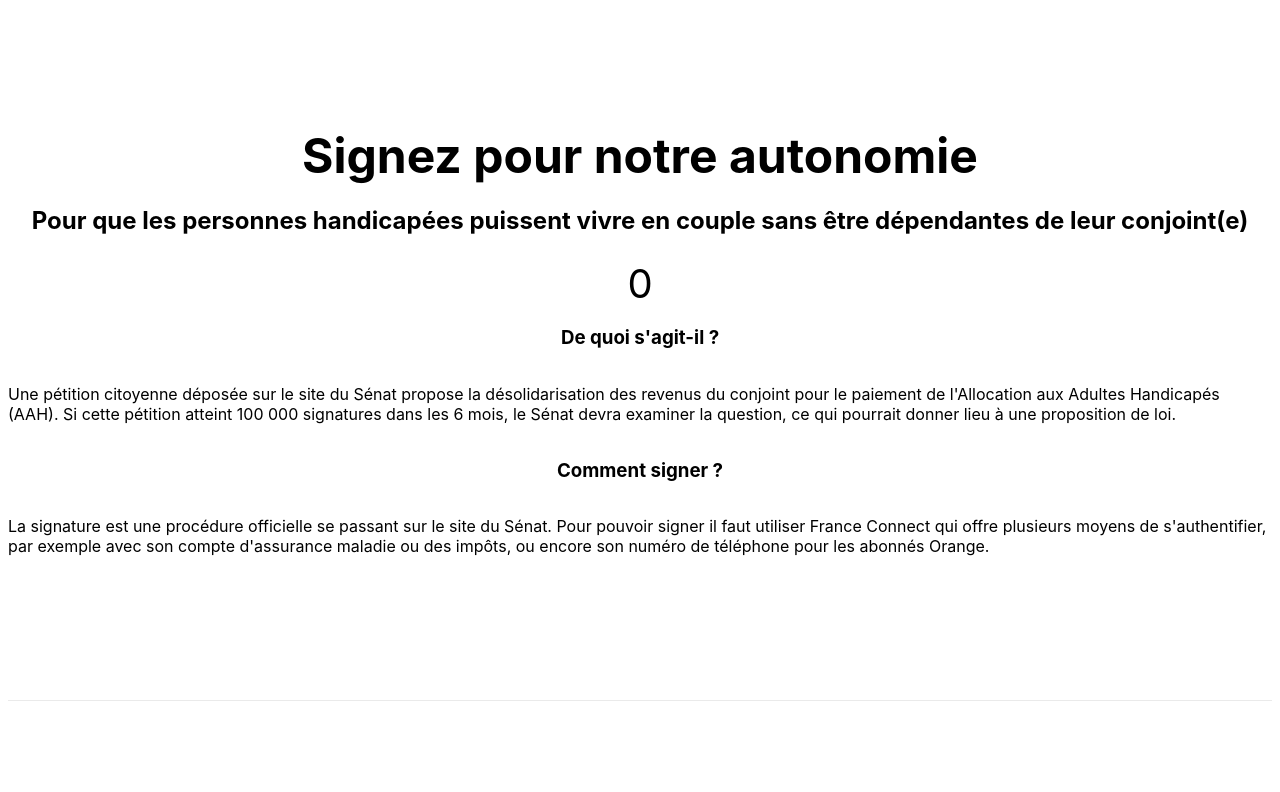
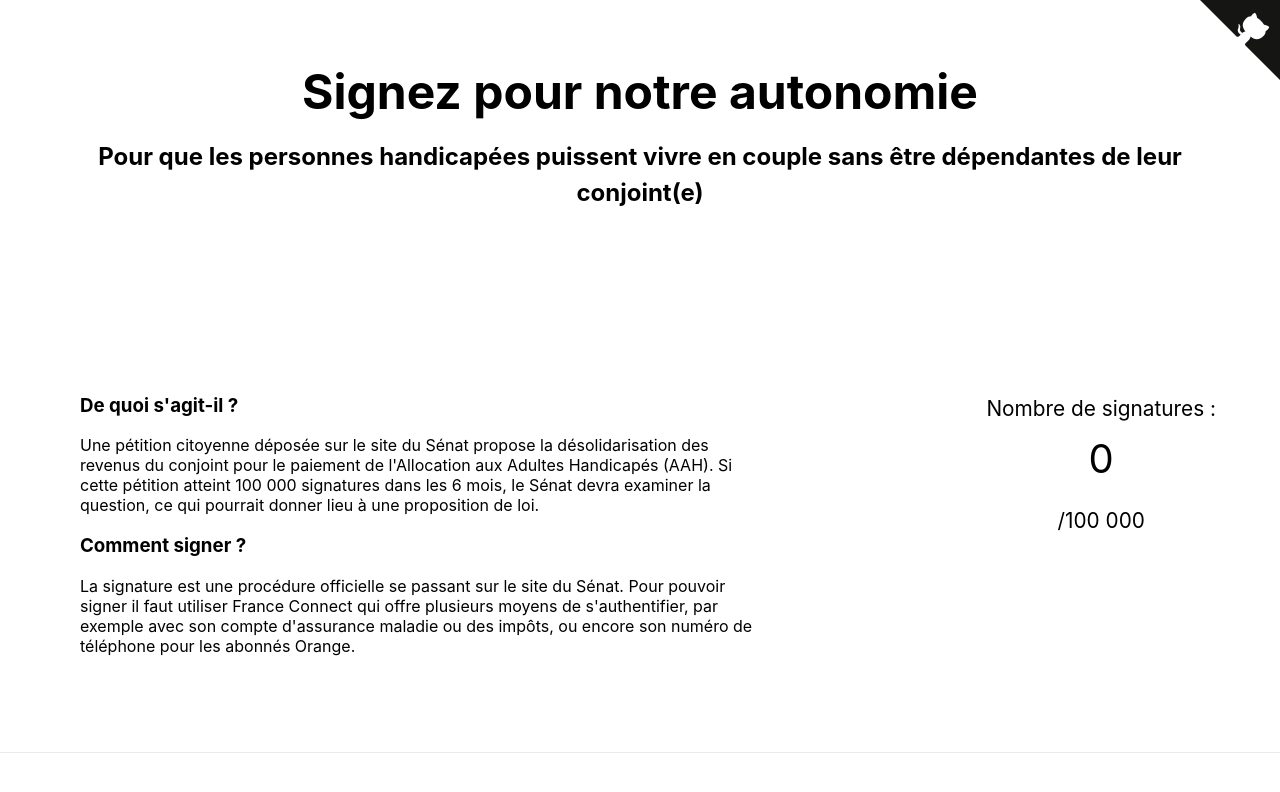
Before and after one commit to Koena-SAS/petition-aah, a Next.js app: page / in a window 1280 px wide. Shown: the top 792 px of the page. Built offline with nearby package versions, Linux system fonts and the light colour scheme; no server answers.

Commit message:
feat: add corner button for contributions, and enhance accessibility and a little CSS (#1)

```diff
--- /dev/null
+++ b/components/corner.js
@@ -0,0 +1,31 @@
+import styles from "../styles/Corner.module.scss";
+
+export default function Corner() {
+  return (
+    <a
+      href="https://github.com/Koena-SAS/petition-aah"
+      className={styles.corner}
+      aria-label="Voir la source et contribuer sur GitHub"
+    >
+      <svg
+        width="80"
+        height="80"
+        viewBox="0 0 250 250"
+        className={styles.corner__svg}
+        aria-hidden="true"
+      >
+        <path d="M0,0 L115,115 L130,115 L142,142 L250,250 L250,0 Z"></path>
+        <path
+          d="M128.3,109.0 C113.8,99.7 119.0,89.6 119.0,89.6 C122.0,82.7 120.5,78.6 120.5,78.6 C119.2,72.0 123.4,76.3 123.4,76.3 C127.3,80.9 125.5,87.3 125.5,87.3 C122.9,97.6 130.6,101.9 134.4,103.2"
+          fill="currentColor"
+          className={styles["corner__octo-arm"]}
+        ></path>
+        <path
+          d="M115.0,115.0 C114.9,115.1 118.7,116.5 119.8,115.4 L133.7,101.6 C136.9,99.2 139.9,98.4 142.2,98.6 C133.8,88.0 127.5,74.4 143.8,58.0 C148.5,53.4 154.0,51.2 159.7,51.0 C160.3,49.4 163.2,43.6 171.4,40.1 C171.4,40.1 176.1,42.5 178.8,56.2 C183.1,58.6 187.2,61.8 190.9,65.4 C194.5,69.0 197.7,73.2 200.1,77.6 C213.8,80.2 216.3,84.9 216.3,84.9 C212.7,93.1 206.9,96.0 205.4,96.6 C205.1,102.4 203.0,107.8 198.3,112.5 C181.9,128.9 168.3,122.5 157.7,114.1 C157.9,116.9 156.7,120.9 152.7,124.9 L141.0,136.5 C139.8,137.7 141.6,141.9 141.8,141.8 Z"
+          fill="currentColor"
+          className={styles["corner__octo-body"]}
+        ></path>
+      </svg>
+    </a>
+  );
+}
--- a/components/counter.js
+++ b/components/counter.js
@@ -43,8 +43,8 @@ export default function Counter({
               "#initiative-416-votes-count span.progress__bar__number"
             ).textContent
           );
-          console.log(fetchedValue);
           await setCountValueProgressively(fetchedValue);
+          console.log("fetchedValue: ", fetchedValue, " time to wait: ", delay);
           await waitDelay(delay);
           totalRequests.current += 1;
           if (totalRequests.current < maxTotalRequests) {
@@ -77,7 +77,13 @@ export default function Counter({
     }
   }, [delay]); // eslint-disable-line react-hooks/exhaustive-deps
 
-  return <div className={styles.counter}>{countValue}</div>;
+  return (
+    <p className={styles.counter__container}>
+      Nombre de signatures :
+      <span className={styles.counter__value}>{countValue}</span>
+      <br /> /100 000
+    </p>
+  );
 }
 
 Counter.propTypes = {
--- /dev/null
+++ b/pages/_document.js
@@ -0,0 +1,22 @@
+import Document, { Html, Head, Main, NextScript } from "next/document";
+
+class MyDocument extends Document {
+  static async getInitialProps(ctx) {
+    const initialProps = await Document.getInitialProps(ctx);
+    return { ...initialProps };
+  }
+
+  render() {
+    return (
+      <Html lang="fr">
+        <Head />
+        <body>
+          <Main />
+          <NextScript />
+        </body>
+      </Html>
+    );
+  }
+}
+
+export default MyDocument;
--- a/pages/index.js
+++ b/pages/index.js
@@ -1,6 +1,7 @@
 import Head from "next/head";
 import styles from "../styles/Home.module.scss";
 import Counter from "../components/counter";
+import Corner from "../components/corner";
 
 export default function Home() {
   return (
@@ -12,16 +13,38 @@ export default function Home() {
         </title>
       </Head>
 
-      <main className={styles.main}>
+      <div role="region" aria-label="Accès rapide" className="visually-hidden">
+        <ul>
+          <li>
+            <a href="#header">Aller à l'en-tête</a>
+          </li>
+          <li>
+            <a href="#content">Aller au contenu textuel</a>
+          </li>
+          <li>
+            <a href="#counter">Aller au compteur de signature</a>
+          </li>
+          <li>
+            <a href="#footer">Aller au pied de page</a>
+          </li>
+        </ul>
+      </div>
+
+      <header role="banner" className={styles.header} id="header">
+        <Corner />
         <h1 className={styles.title}>Signez pour notre autonomie</h1>
-
         <h2 className={styles.subtitle}>
           Pour que les personnes handicapées puissent vivre en couple sans être
           dépendantes de leur conjoint(e)
         </h2>
+      </header>
 
-        <Counter styles={styles} />
+      <main role="main" className={styles.main} id="main">
+        <section className={styles.counter} id="counter">
+          <Counter />
+        </section>
 
+        <section className={styles.content} id="content">
           <h3>De quoi s'agit-il ?</h3>
           <p className={styles.description}>
             Une pétition citoyenne déposée sur le site du Sénat propose la
@@ -39,9 +62,10 @@ export default function Home() {
             d'assurance maladie ou des impôts, ou encore son numéro de téléphone
             pour les abonnés Orange.{" "}
           </p>
+        </section>
       </main>
 
-      <footer className={styles.footer}></footer>
+      <footer role="contentinfo" className={styles.footer} id="footer"></footer>
     </div>
   );
 }
--- /dev/null
+++ b/styles/Corner.module.scss
@@ -0,0 +1,45 @@
+.corner {
+  position: absolute;
+  right: 0;
+  top: 0;
+
+  &__svg {
+    fill: #151513;
+    color: #fff;
+    border: 0;
+  }
+
+  &__octo-arm {
+    transform-origin: 130px 106px;
+  }
+
+  &:hover .corner__octo-arm {
+    animation: octocat-wave 560ms ease-in-out;
+  }
+
+  @keyframes octocat-wave {
+    0%,
+    100% {
+      transform: rotate(0);
+    }
+    20%,
+    60% {
+      transform: rotate(-25deg);
+    }
+    40%,
+    80% {
+      transform: rotate(10deg);
+    }
+  }
+}
+
+@media (max-width: 500px) {
+  .corner {
+    &:hover .corner__octo-arm {
+      animation: none;
+    }
+    &__octo-arm {
+      animation: octocat-wave 560ms ease-in-out;
+    }
+  }
+}
--- a/styles/Counter.module.scss
+++ b/styles/Counter.module.scss
@@ -1,3 +1,13 @@
 .counter {
-  font-size: 2.5rem;
+  &__container {
+    font-size: 1.3rem;
+    display: flex;
+    flex-direction: column;
+    align-items: center;
+  }
+
+  &__value {
+    font-size: 2.5rem;
+    padding-top: 0.8rem;
+  }
 }
--- a/styles/Home.module.scss
+++ b/styles/Home.module.scss
@@ -1,28 +1,43 @@
 .container {
-  min-height: 100vh;
-  padding: 0 0.5rem;
-  display: flex;
-  flex-direction: column;
-  justify-content: center;
-  align-items: center;
+  display: grid;
+  grid-template:
+    "header" 1fr
+    "main" 2fr
+    "footer" 5rem /
+    1fr;
+  height: 100vh;
+}
+
+.header {
+  grid-area: header;
+  margin: 4rem 2rem;
 }
 
 .main {
-  padding: 5rem 0;
-  flex: 1;
-  display: flex;
-  flex-direction: column;
-  justify-content: center;
-  align-items: center;
+  grid-area: main;
+  display: grid;
+  grid-template:
+    "content counter" 1fr /
+    2fr 1fr;
+}
+
+.counter {
+  grid-area: counter;
+  margin: 5rem 4rem 5rem 5rem;
+  justify-self: end;
+}
+
+.content {
+  grid-area: content;
+  margin: 5rem;
 }
 
 .footer {
-  width: 100%;
-  height: 100px;
   border-top: 1px solid #eaeaea;
   display: flex;
   justify-content: center;
   align-items: center;
+  grid-area: footer;
 
   img {
     margin-left: 0.5rem;
--- a/styles/globals.scss
+++ b/styles/globals.scss
@@ -14,3 +14,13 @@ a {
 * {
   box-sizing: border-box;
 }
+
+.visually-hidden:not(:focus):not(:active) {
+  clip: rect(0 0 0 0);
+  clip-path: inset(50%);
+  height: 1px;
+  overflow: hidden;
+  position: absolute;
+  white-space: nowrap;
+  width: 1px;
+}
```
Lines whose indentation alone changed are shown as unchanged.
